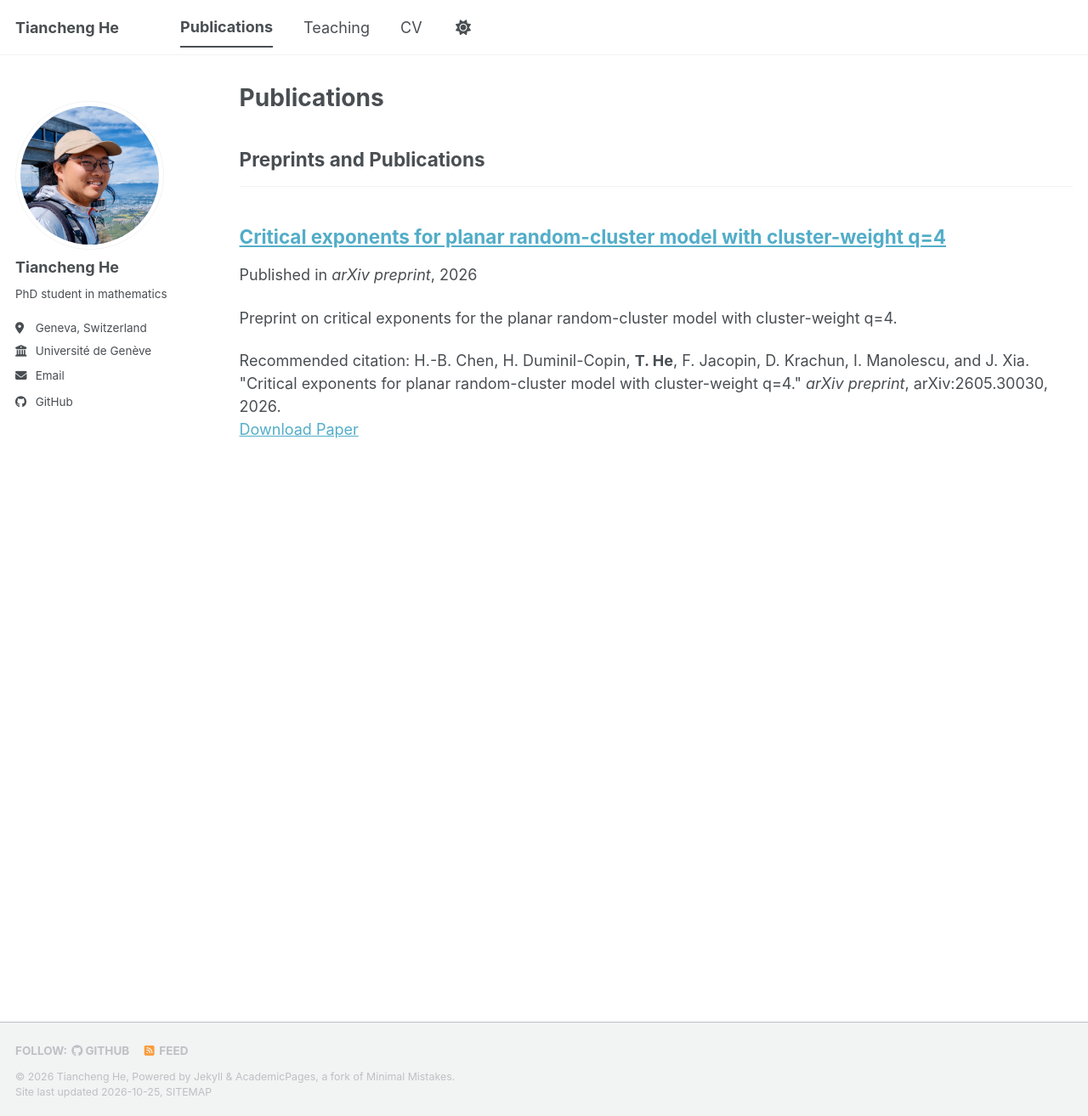
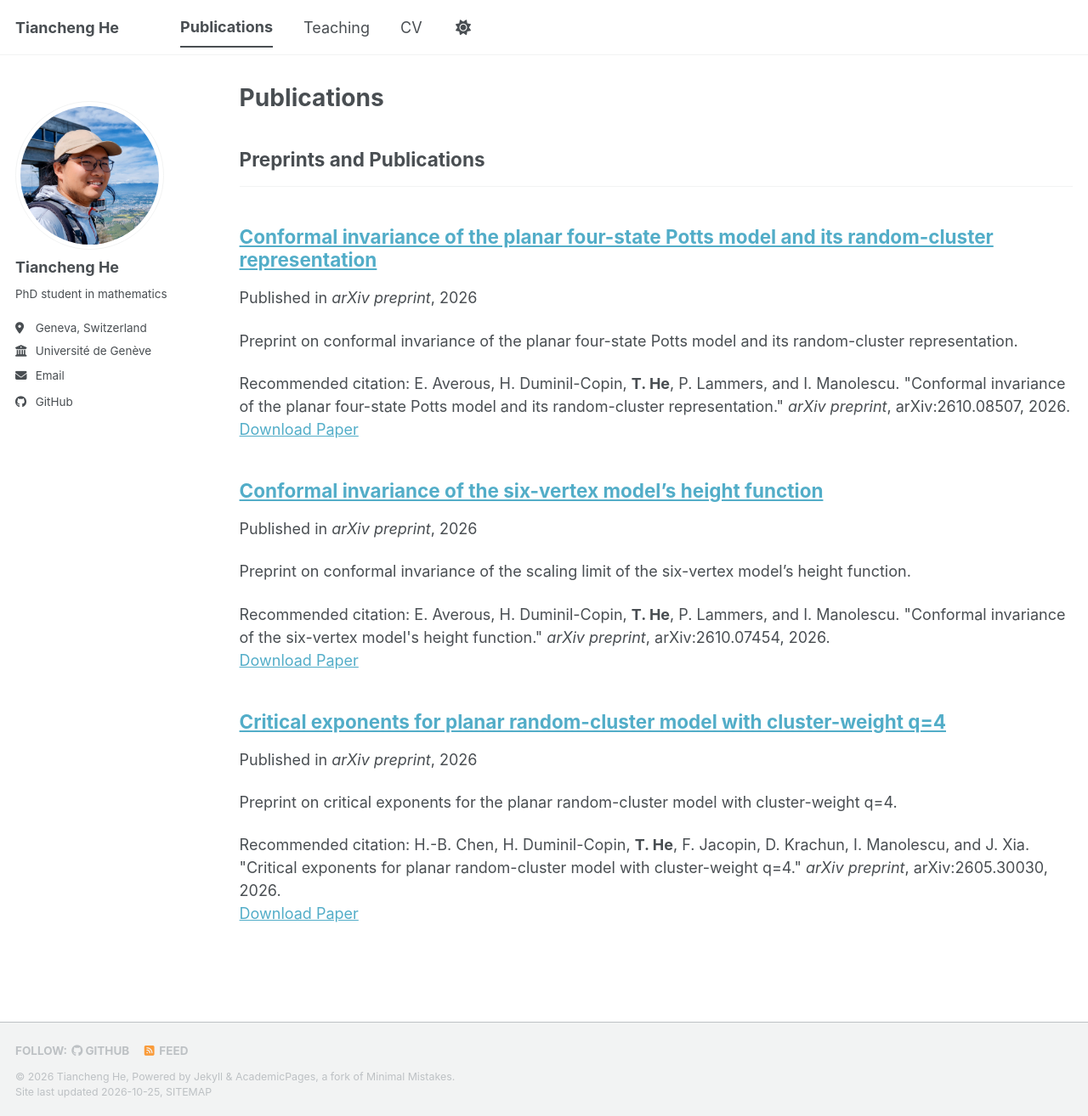
Before and after one commit to htcMath/htcMath.github.io, a Jekyll site: the page built from _pages/publications.html, in a window 1280 px wide and 1314 px high. Shown: the whole window at 85% size. Built offline with Jekyll 4.4.1, drawn with Linux system fonts in a browser that asks for light colours; a script bundle is joined from its source files by our own code; library files that are not in the unit come from our copies.

Commit message:
Add October arXiv publications without changing CV

```diff
--- a/_includes/archive-single-cv.html
+++ b/_includes/archive-single-cv.html
@@ -1,3 +1,4 @@
+{% unless post.exclude_from_cv %}
 {% include base_path %}
 
 {% if post.header.teaser %}
@@ -40,3 +41,4 @@
     </li>
  </article>
 </div>
+{% endunless %}
--- /dev/null
+++ b/_publications/2026-10-05-conformal-invariance-six-vertex-height-function.md
@@ -0,0 +1,14 @@
+---
+title: "Conformal invariance of the six-vertex model's height function"
+collection: publications
+category: manuscripts
+exclude_from_cv: true
+permalink: /publication/2026-10-05-conformal-invariance-six-vertex-height-function
+excerpt: "Preprint on conformal invariance of the scaling limit of the six-vertex model's height function."
+date: 2026-10-05
+venue: "arXiv preprint"
+paperurl: "https://arxiv.org/abs/2610.07454"
+citation: 'E. Averous, H. Duminil-Copin, <b>T. He</b>, P. Lammers, and I. Manolescu. "Conformal invariance of the six-vertex model''s height function." <i>arXiv preprint</i>, arXiv:2610.07454, 2026.'
+---
+
+Preprint available on arXiv: [arXiv:2610.07454](https://arxiv.org/abs/2610.07454).
--- /dev/null
+++ b/_publications/2026-10-06-conformal-invariance-four-state-potts.md
@@ -0,0 +1,14 @@
+---
+title: "Conformal invariance of the planar four-state Potts model and its random-cluster representation"
+collection: publications
+category: manuscripts
+exclude_from_cv: true
+permalink: /publication/2026-10-06-conformal-invariance-four-state-potts
+excerpt: "Preprint on conformal invariance of the planar four-state Potts model and its random-cluster representation."
+date: 2026-10-06
+venue: "arXiv preprint"
+paperurl: "https://arxiv.org/abs/2610.08507"
+citation: 'E. Averous, H. Duminil-Copin, <b>T. He</b>, P. Lammers, and I. Manolescu. "Conformal invariance of the planar four-state Potts model and its random-cluster representation." <i>arXiv preprint</i>, arXiv:2610.08507, 2026.'
+---
+
+Preprint available on arXiv: [arXiv:2610.08507](https://arxiv.org/abs/2610.08507).
```
